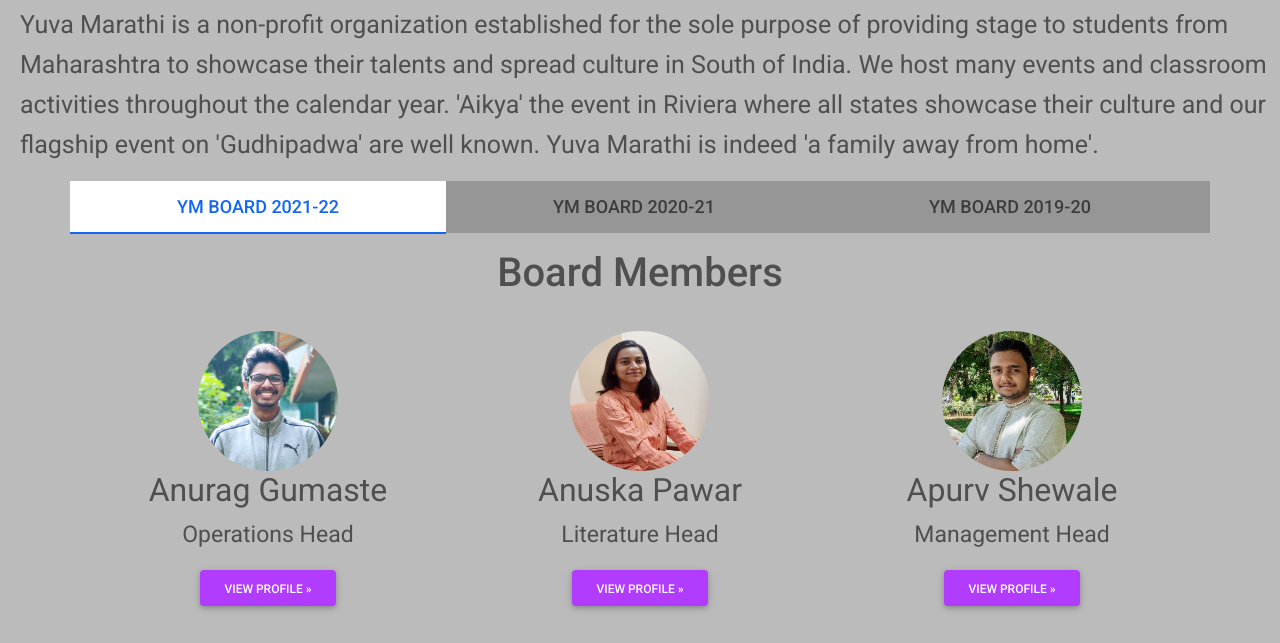
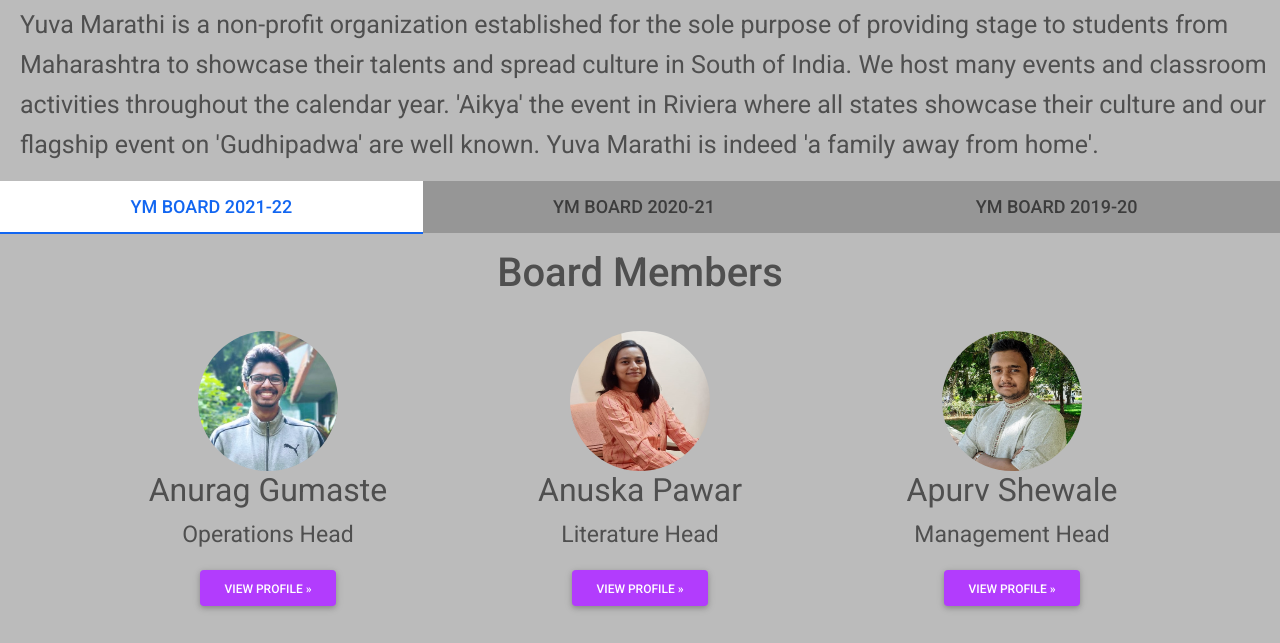
Before and after one commit to Maitrey1111/Yuva_Marathi, a plain HTML site: page aboutUs.html in a window 1280 px wide. Shown: the part 138-781 px from the top of the page. Drawn offline with Linux system fonts and the light colour scheme; grey boxes are pictures that could not be loaded.

Commit message:
30/04/2021 Commit

```diff
--- a/aboutUs.html
+++ b/aboutUs.html
@@ -65,7 +65,7 @@
     family away from home'.
 </p>
 <!-- Tabs navs -->
-<ul class="nav nav-tabs nav-fill mb-3 container" id="ex1" role="tablist" style="background: rgba(105,105,105,0.45)">
+<ul class="nav nav-tabs nav-fill mb-3 container-fluid" id="ex1" role="tablist" style="background: rgba(105,105,105,0.45)">
     <li class="nav-item" role="presentation">
         <a class="nav-link active" id="ex2-tab-1" data-mdb-toggle="tab" href="#ex2-tabs-1" role="tab"
            aria-controls="ex2-tabs-1" aria-selected="true" style="font-size: 18px">YM Board 2021-22</a>
```
